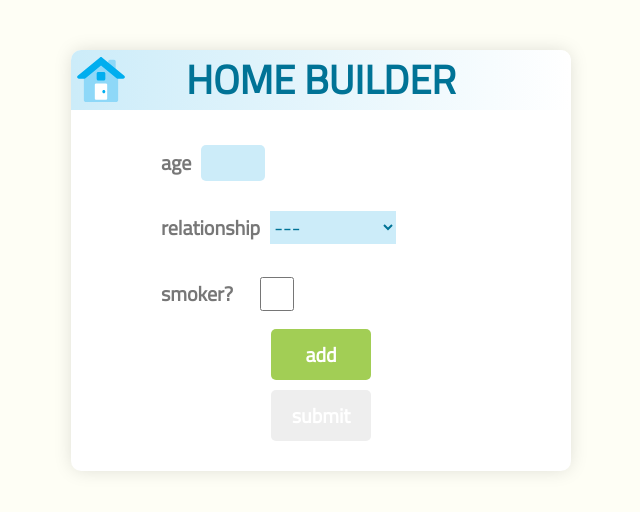
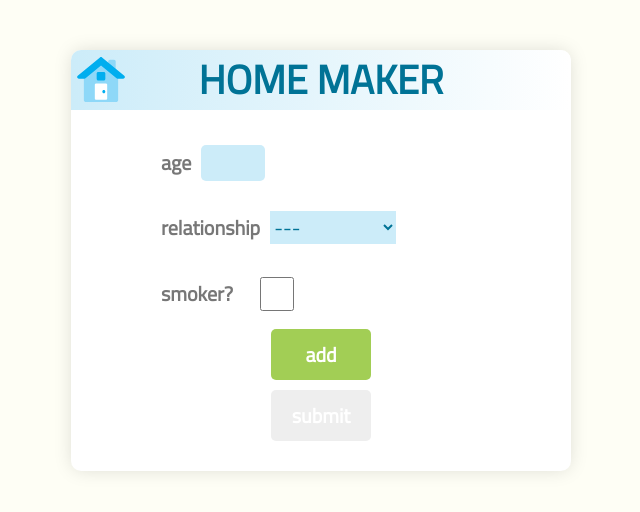
Before and after one commit to rmorgan323/web-form, a website: page index.html in a window 1280 px wide. Shown: the whole page, without its empty margins (319-959 px from the left). Drawn offline with Linux system fonts and the light colour scheme.

Commit message:
Update names

```diff
--- a/index.html
+++ b/index.html
@@ -3,7 +3,7 @@
 
   <head>
     <meta charset="utf-8">
-    <title>HOME BUILDER</title>
+    <title>HOME MAKER</title>
     <style>
         .debug {
             font-family: monospace;
@@ -21,7 +21,7 @@
     <div class="container">
       <header>
         <img class="house-image" src="assets/house.svg" />
-        <h1>HOME BUILDER</h1>
+        <h1>HOME MAKER</h1>
       </header>
       <div class="builder">
         <ol class="household"></ol>
--- a/package.json
+++ b/package.json
@@ -1,7 +1,7 @@
 {
-  "name": "homebuilder",
+  "name": "homemaker",
   "version": "1.0.0",
-  "description": "Homebuilder - data validation app",
+  "description": "Homemaker - data validation app",
   "main": "index.js",
   "scripts": {
     "cypress:open": "cypress open"
```
Also changed, not shown: cypress/integration/homemaker_spec.js (renamed from cypress/integration/homebuilder_spec.js, +5 -2 lines), README.md, home-maker-ss.png (renamed from home-builder-ss.png), 1 other file.
